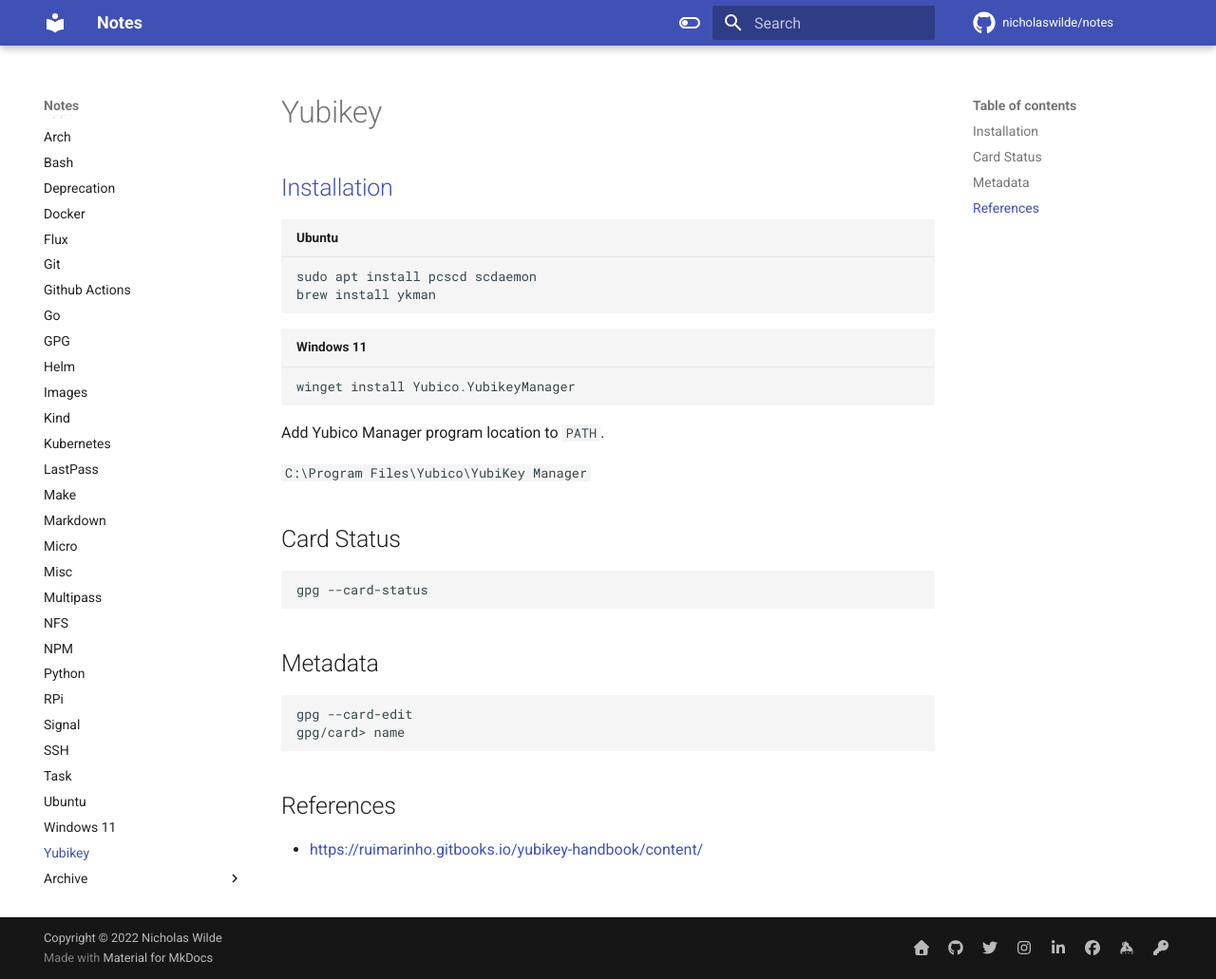
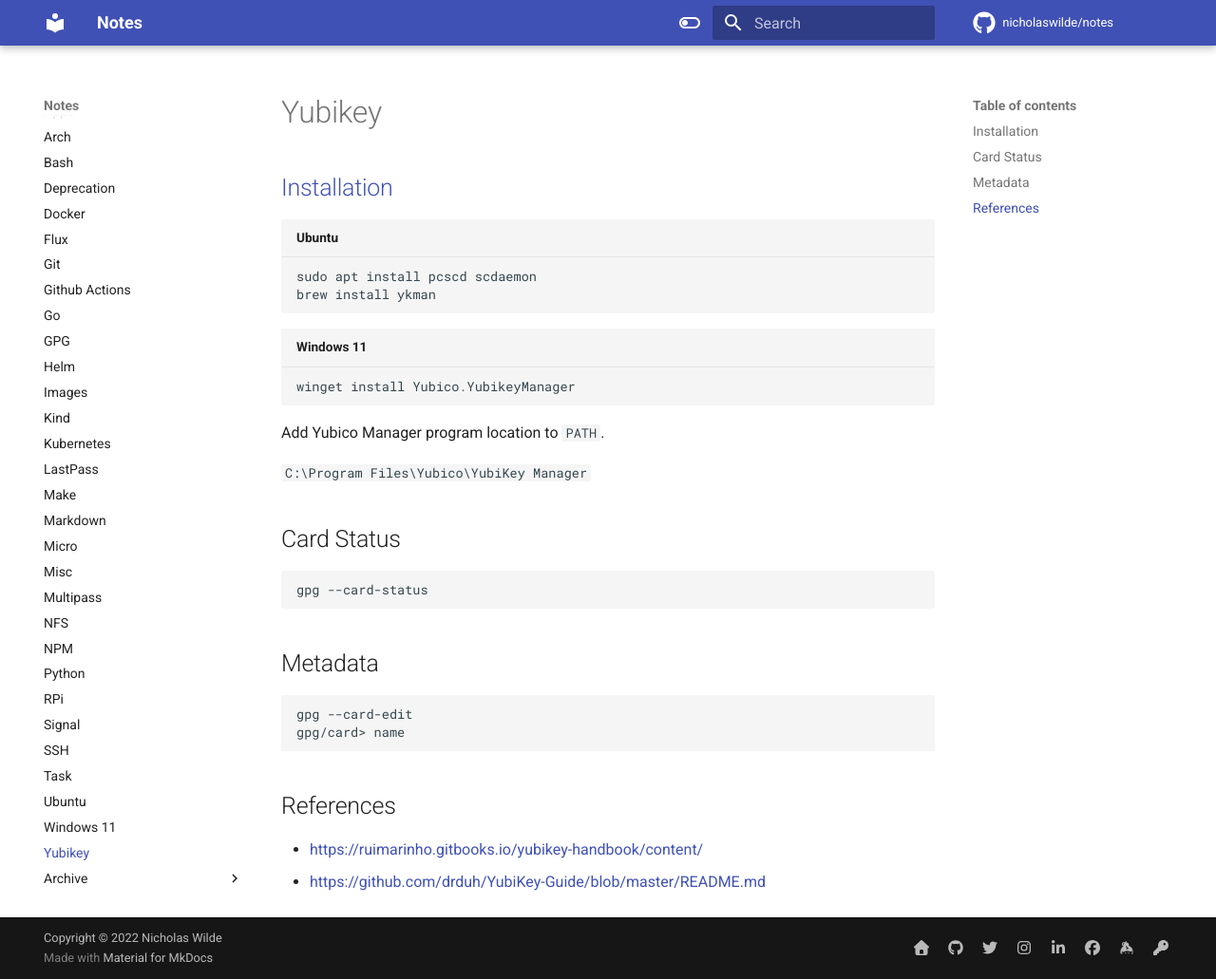
Before and after one commit to nicholaswilde/notes, an MkDocs documentation site: the page built from docs/yubikey.md, in a window 1280 px wide and 1031 px high. Shown: the whole window at 95% size. Built offline with MkDocs 1.6.1 and Material for MkDocs 9.7.7, drawn with Linux system fonts in a browser that asks for light colours; comment, search, counter and statistics services are not loaded.

Commit message:
Add reference to yubikey-guide
Signed-off-by: nιcнolaѕ wιlde <ncwilde43@gmail.com>

```diff
--- a/docs/yubikey.md
+++ b/docs/yubikey.md
@@ -31,5 +31,6 @@
 ## References
 
 - <https://ruimarinho.gitbooks.io/yubikey-handbook/content/>
+- <https://github.com/drduh/YubiKey-Guide/blob/master/README.md>
 
 [1]: https://docs.yubico.com/software/yubikey/tools/ykman/Install_ykman.html
```
